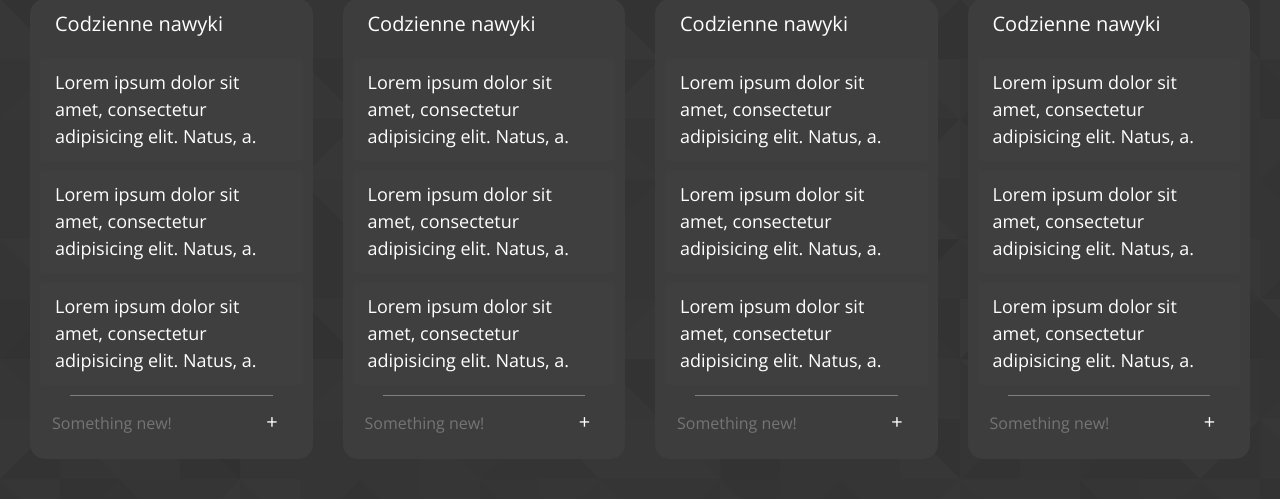
After one commit to Lucjuszewski/Workharder, a CodeIgniter app: page /database/index.php/workharder/home in a window 1280 px wide. The commit adds this page. Shown: the part 361-860 px from the top of the page. Run offline with CodeIgniter, Linux system fonts and the light colour scheme; some libraries are stand-ins or nearby versions.

Commit message:
Poprawiony layout i stworzona pierwsza zakładka | Improved layout and created first tab

```diff
--- a/application/controllers/Workharder.php
+++ b/application/controllers/Workharder.php
@@ -102,4 +102,7 @@ class Workharder extends CI_Controller {
         } //End of work if form was sended
         @$this->load->view('workharder_register',$data);
     }
+    public function home(){
+        @$this->load->view('home');
+    }
 }
--- /dev/null
+++ b/application/views/home.php
@@ -0,0 +1,297 @@
+<?php
+if($access==true) {header('Location:'. site_url(). 'workharder/home');} elseif($access=false) {
+    echo "niezalogowany";
+}
+?>
+
+
+
+<!DOCTYPE html>
+<html lang="en">
+
+<head>
+    <link href="https://fonts.googleapis.com/css?family=Open+Sans" rel="stylesheet">
+    <meta charset="UTF-8">
+    <title>WorkHarder - to fight with procrastination</title>
+    <link rel="stylesheet" href="<?php echo base_url();?>css/bootstrap.min.css">
+    <link rel="stylesheet" href="<?php echo base_url();?>css/stylesheet.css">
+    <link rel="stylesheet" href="<?php echo base_url();?>css/fontello.css">
+    <style>
+        .x {
+            background: url("<?php echo base_url();?>images/footer_lodyas.png");
+        }
+
+        .y {
+            background-color: #353535;
+        }
+
+        .top-card-text {
+            font-size: 20px;
+            text-align: justify;
+            padding-left: 10px;
+            padding-top: 10px;
+            padding-bottom: 10px;
+
+        }
+
+        .fix-for-row {
+            margin-right: 0px;
+            margin-left: 0px;
+            margin-bottom: 20px;
+        }
+
+        .text-infixed-row {
+            font-size: 18px;
+            padding: 10px 0px;
+            margin-bottom: 0;
+        }
+
+        .border-row {
+            height: 1px;
+            border-top-style: solid;
+            border-width: 1px;
+            border-color: grey;
+            margin-right: 0px;
+            margin-left: 0px;
+            padding-left: 20px;
+            padding-left: 20px;
+            margin-left: 40px;
+            margin-right: 40px;
+        }
+
+        .xD {
+            background: transparent;
+            border: none;
+            color: white;
+
+        }
+
+        .xD:focus {
+            background: transparent;
+            border: none;
+        }
+        .card-in {
+            background-color:#3f3f3f; margin:10px;
+        }
+        .card-window {
+            padding-bottom:1px;
+            width: 100%;
+            background-color:#3d3d3d;
+        }
+
+    </style>
+    <link rel="stylesheet" href="https://cdnjs.cloudflare.com/ajax/libs/font-awesome/4.7.0/css/font-awesome.min.css">
+</head>
+
+<body style="height:100%; width: 100%;">
+    <script src="https://code.jquery.com/jquery-3.3.1.js" integrity="sha256-2Kok7MbOyxpgUVvAk/HJ2jigOSYS2auK4Pfzbm7uH60=" crossorigin="anonymous"></script>
+    <script src="https://netdna.bootstrapcdn.com/bootstrap/3.1.1/js/bootstrap.min.js"></script>
+    <script src="<?php echo base_url();?>scripts/js-corner.js"></script>
+    <script>
+        $(document).ready(function() {
+            $(".card-window").corner("15px");
+            $(".card-in").corner("3px");
+        });
+
+    </script>
+    <div class="container-fluid x" style="width:100%; height:100%;">
+        <!--  Początek containera -->
+        <div class="row navbar">
+            <!-- TOP -->
+            <div class="col-2"><a href="<?php echo site_url(); ?>workharder/"><img src="https://www.smartads.in/resources/assets/images/logo/smartadslogo.png" alt=""></a></div>
+
+            <div class="col-8">
+                <ul class="nav  nav-justified" role="tablist">
+
+                    <li class="active smbggr"><a href="#1kartajust" role="tab" data-toggle="tab">Zadania</a></li>
+
+                    <li class="smbggr"><a href="#2kartajust" role="tab" data-toggle="tab">Dziennik</a></li>
+
+                    <li class="smbggr"><a href="#3kartajust" role="tab" data-toggle="tab">Wykresy</a></li>
+
+                    <li class="smbggr"><a href="#4kartajust" role="tab" data-toggle="tab">Do zapamiętania</a></li>
+
+                </ul>
+            </div>
+
+            <div class="col-2">
+
+            </div>
+
+        </div>
+        <!-- TOP -->
+        <div class="row" style="margin-right: 0px; margin-left: 0px; padding-top:20px;">
+            <div class="col12" style="height:100%; width: 100%;">
+                <div class="tab-content">
+
+                    <div class="tab-pane active" id="1kartajust" style="height:500px; width: 100%;">
+                        <div class="row" style="height: 90%; margin-right: 0px; margin-left: 0px;">
+                            <div class="col-3">
+                                <!-- MIEJSCE PRÓB I TESTÓW OKIENKA     POCZĄTEK-->
+
+                                <div class="card-window" >
+                                    <div class="row fix-for-row" style="border-radius: 3px; margin-bottom: 0px;">
+                                        <div class="col-10">
+                                            <p class="top-card-text" style="margin-bottom:0px;margin-bottom: 0px;">Codzienne nawyki</p>
+                                        </div>
+                                        <div class="col-2"></div>
+                                    </div>
+                                    <div class="row fix-for-row card-in">
+                                        <div class="col-11">
+                                            <p class="text-infixed-row">Lorem ipsum dolor sit amet, consectetur adipisicing elit. Natus, a.</p>
+                                        </div>
+                                        <div class="col-1"></div>
+                                    </div>
+                                    <div class="row fix-for-row card-in" >
+                                        <div class="col-11">
+                                            <p class="text-infixed-row">Lorem ipsum dolor sit amet, consectetur adipisicing elit. Natus, a.</p>
+                                        </div>
+                                        <div class="col-1"></div>
+                                    </div>
+                                    <div class="row fix-for-row card-in" >
+                                        <div class="col-11">
+                                            <p class="text-infixed-row">Lorem ipsum dolor sit amet, consectetur adipisicing elit. Natus, a.</p>
+                                        </div>
+                                        <div class="col-1"></div>
+                                    </div>
+                                    <div class="row border-row"></div>
+                                    <div class="row fix-for-row" style="padding-top:10px;">
+                                        <div class="col-12" style="padding-left: 10px;">
+                                            <form action="" style="width:100%;"><input class="xD" style="padding-left: 12px;" type="text" placeholder="Something new!"> <input type="submit" value="+" class="xD" style="font-size:20px;"></form>
+                                        </div>
+
+                                    </div>
+
+                                </div>
+                            </div>
+                            <!-- MIEJSCE PRÓB I TESTÓW OKIENKA     KONIEC-->
+                            <div class="col-3">
+
+                                <div class="card-window " >
+                                    <div class="row fix-for-row" style="border-radius: 3px; margin-bottom: 0px;">
+                                        <div class="col-10">
+                                            <p class="top-card-text" style="margin-bottom:0px;margin-bottom: 0px;">Codzienne nawyki</p>
+                                        </div>
+                                        <div class="col-2"></div>
+                                    </div>
+                                    <div class="row fix-for-row card-in" >
+                                        <div class="col-11">
+                                            <p class="text-infixed-row">Lorem ipsum dolor sit amet, consectetur adipisicing elit. Natus, a.</p>
+                                        </div>
+                                        <div class="col-1"></div>
+                                    </div>
+                                    <div class="row fix-for-row card-in">
+                                        <div class="col-11">
+                                            <p class="text-infixed-row">Lorem ipsum dolor sit amet, consectetur adipisicing elit. Natus, a.</p>
+                                        </div>
+                                        <div class="col-1"></div>
+                                    </div>
+                                    <div class="row fix-for-row card-in" >
+                                        <div class="col-11">
+                                            <p class="text-infixed-row">Lorem ipsum dolor sit amet, consectetur adipisicing elit. Natus, a.</p>
+                                        </div>
+                                        <div class="col-1"></div>
+                                    </div>
+                                    <div class="row border-row"></div>
+                                    <div class="row fix-for-row" style="padding-top:10px;">
+                                        <div class="col-12" style="padding-left: 10px;">
+                                            <form action="" style="width:100%;"><input class="xD" style="padding-left: 12px;" type="text" placeholder="Something new!"> <input type="submit" value="+" class="xD" style="font-size:20px;"></form>
+                                        </div>
+
+                                    </div>
+
+                                </div>
+                            </div>
+                            <div class="col-3">
+
+                                <div class="card-window" >
+                                    <div class="row fix-for-row" style="border-radius: 3px; margin-bottom: 0px;">
+                                        <div class="col-10">
+                                            <p class="top-card-text" style="margin-bottom:0px;margin-bottom: 0px;">Codzienne nawyki</p>
+                                        </div>
+                                        <div class="col-2"></div>
+                                    </div>
+                                    <div class="row fix-for-row card-in">
+                                        <div class="col-11">
+                                            <p class="text-infixed-row">Lorem ipsum dolor sit amet, consectetur adipisicing elit. Natus, a.</p>
+                                        </div>
+                                        <div class="col-1"></div>
+                                    </div>
+                                    <div class="row fix-for-row card-in" >
+                                        <div class="col-11">
+                                            <p class="text-infixed-row">Lorem ipsum dolor sit amet, consectetur adipisicing elit. Natus, a.</p>
+                                        </div>
+                                        <div class="col-1"></div>
+                                    </div>
+                                    <div class="row fix-for-row card-in" >
+                                        <div class="col-11">
+                                            <p class="text-infixed-row">Lorem ipsum dolor sit amet, consectetur adipisicing elit. Natus, a.</p>
+                                        </div>
+                                        <div class="col-1"></div>
+                                    </div>
+                                    <div class="row border-row"></div>
+                                    <div class="row fix-for-row" style="padding-top:10px;">
+                                        <div class="col-12" style="padding-left: 10px;">
+                                            <form action="" style="width:100%;"><input class="xD" style="padding-left: 12px;" type="text" placeholder="Something new!"> <input type="submit" value="+" class="xD" style="font-size:20px;"></form>
+                                        </div>
+
+                                    </div>
+
+                                </div>
+                            </div>
+                            <div class="col-3">
+
+                                <div class="card-window" >
+                                    <div class="row fix-for-row" style="border-radius: 3px; margin-bottom: 0px;">
+                                        <div class="col-10">
+                                            <p class="top-card-text" style="margin-bottom:0px;margin-bottom: 0px;">Codzienne nawyki</p>
+                                        </div>
+                                        <div class="col-2"></div>
+                                    </div>
+                                    <div class="row fix-for-row card-in" >
+                                        <div class="col-11">
+                                            <p class="text-infixed-row">Lorem ipsum dolor sit amet, consectetur adipisicing elit. Natus, a.</p>
+                                        </div>
+                                        <div class="col-1"></div>
+                                    </div>
+                                    <div class="row fix-for-row card-in" >
+                                        <div class="col-11">
+                                            <p class="text-infixed-row">Lorem ipsum dolor sit amet, consectetur adipisicing elit. Natus, a.</p>
+                                        </div>
+                                        <div class="col-1"></div>
+                                    </div>
+                                    <div class="row fix-for-row card-in" >
+                                        <div class="col-11">
+                                            <p class="text-infixed-row">Lorem ipsum dolor sit amet, consectetur adipisicing elit. Natus, a.</p>
+                                        </div>
+                                        <div class="col-1"></div>
+                                    </div>
+                                    <div class="row border-row"></div>
+                                    <div class="row fix-for-row" style="padding-top:10px;">
+                                        <div class="col-12" style="padding-left: 10px;">
+                                            <form action="" style="width:100%;"><input class="xD" style="padding-left: 12px;" type="text" placeholder="Something new!"> <input type="submit" value="+" class="xD" style="font-size:20px;"></form>
+                                        </div>
+
+                                    </div>
+
+                                </div>
+                            </div>
+                        </div>
+                    </div>
+
+                    <div class="tab-pane" id="2kartajust">Zawartość drugiej karty</div>
+
+                    <div class="tab-pane" id="3kartajust">Zawartość trzeciej karty</div>
+
+                    <div class="tab-pane" id="4kartajust">Zawartość czwartej karty</div>
+
+                </div>
+            </div>
+        </div>
+
+
+    </div>
+    <!--  Koniec containera -->
+</body>
+
+</html>
--- a/application/views/workharder_index.php
+++ b/application/views/workharder_index.php
@@ -1,5 +1,5 @@
 <?php
-if($access==true) {header('Location:'. site_url(). 'workharder/fffffffffff');} elseif($access=false) {
+if($access==true) {header('Location:'. site_url(). 'workharder/home');} elseif($access=false) {
     echo "niezalogowany";
 }
 ?>
--- a/css/stylesheet.css
+++ b/css/stylesheet.css
@@ -71,3 +71,9 @@ a:hover {
 
     height: 280px;
 }
+.smbggr {
+    font-size:20px;
+    padding-right: 25px;
+    padding-left: 25px;
+
+}
```
Also changed, not shown: scripts/js-corner.js (added, +251 -0 lines).
